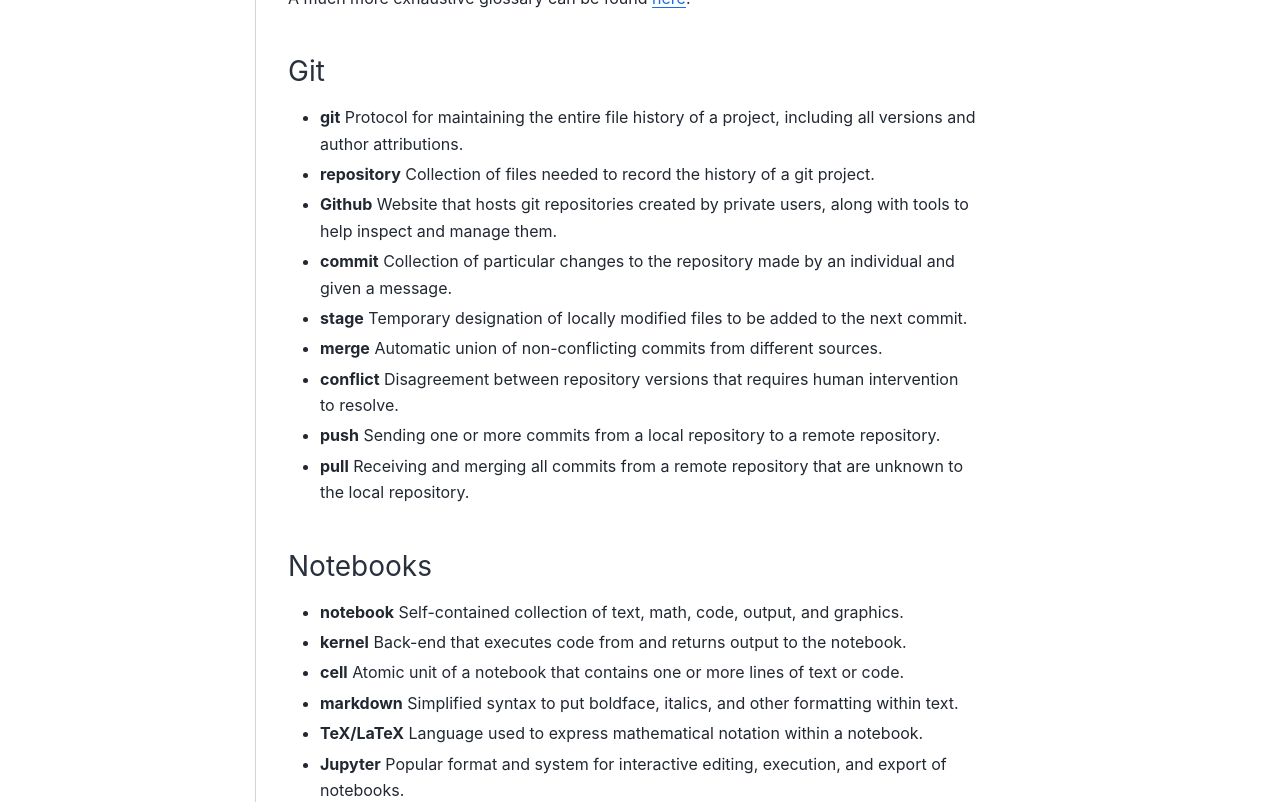
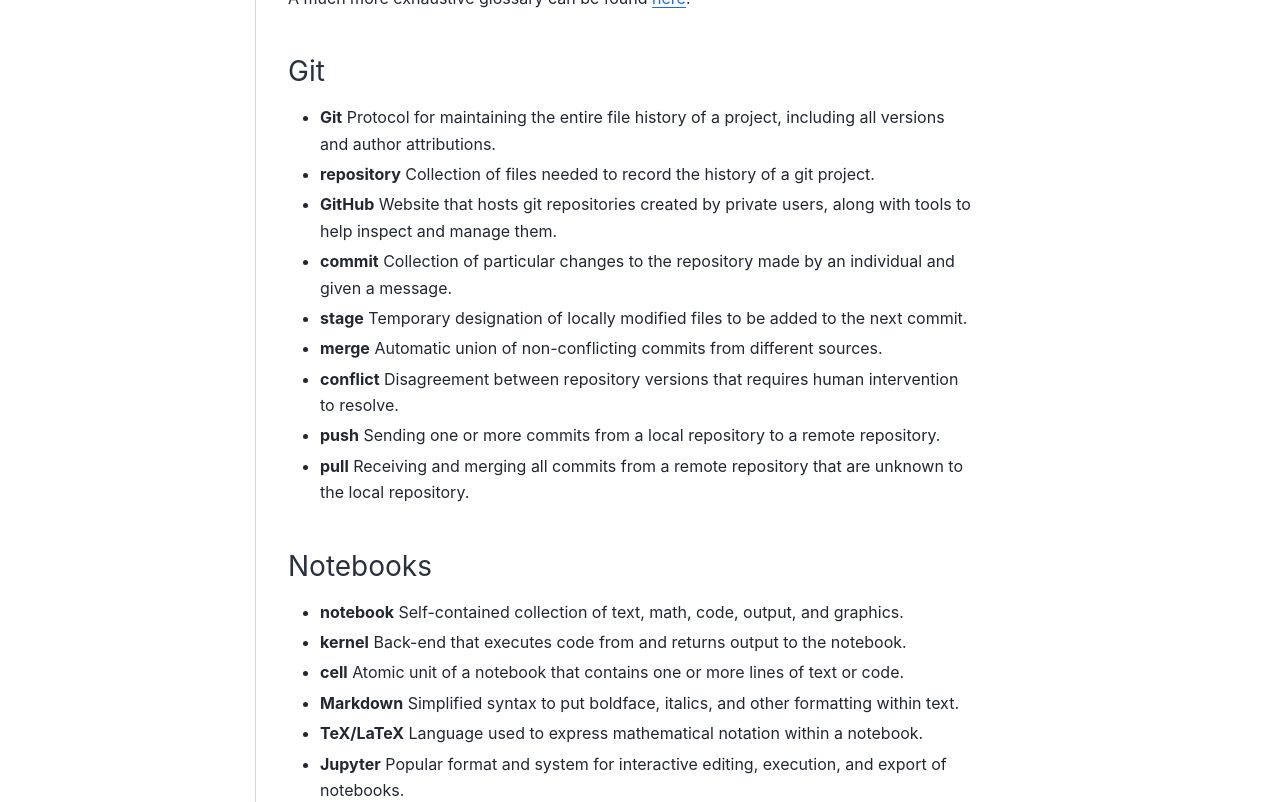
Before and after one commit to UD-Math-Data-Science-1/notes, a Jupyter Book: the page built from intro.md, in a window 1280 px wide and 1400 px high. Shown: the part 274-1076 px from the top of the window. Built offline with Jupyter Book 1.0.4 settings and Sphinx 7.4.7 and the Sphinx Book theme 1.1.4, drawn with Linux system fonts in a browser that asks for light colours.

Commit message:
Cleaning up

```diff
--- a/_config.yml
+++ b/_config.yml
@@ -32,7 +32,7 @@ execute:
   allow_errors: true
   run_in_temp: false
 
-html:
+# html:
   # favicon: etc/favicon.png
   # google_analytics_id: UA-172898555-1
 
--- a/intro.md
+++ b/intro.md
@@ -8,9 +8,9 @@ A much more exhaustive glossary can be found [here](https://www.analyticsvidhya.
 
 ### Git
 
-* **git** Protocol for maintaining the entire file history of a project, including all versions and author attributions.
+* **Git** Protocol for maintaining the entire file history of a project, including all versions and author attributions.
 * **repository** Collection of files needed to record the history of a git project.
-* **Github** Website that hosts git repositories created by private users, along with tools to help inspect and manage them.
+* **GitHub** Website that hosts git repositories created by private users, along with tools to help inspect and manage them.
 * **commit** Collection of particular changes to the repository made by an individual and given a message.
 * **stage** Temporary designation of locally modified files to be added to the next commit.
 * **merge** Automatic union of non-conflicting commits from different sources.
@@ -23,7 +23,7 @@ A much more exhaustive glossary can be found [here](https://www.analyticsvidhya.
 * **notebook** Self-contained collection of text, math, code, output, and graphics.
 * **kernel** Back-end that executes code from and returns output to the notebook.
 * **cell** Atomic unit of a notebook that contains one or more lines of text or code.
-* **markdown** Simplified syntax to put boldface, italics, and other formatting within text.
+* **Markdown** Simplified syntax to put boldface, italics, and other formatting within text.
 * **TeX/LaTeX** Language used to express mathematical notation within a notebook.
 * **Jupyter** Popular format and system for interactive editing, execution, and export of notebooks.
 * **Jupyter Lab** Layer over Jupyter notebook functionality to help manage notebooks and extensions.
```
Also changed, not shown: README.md (deleted, +0 -1 lines), 1 other file.
